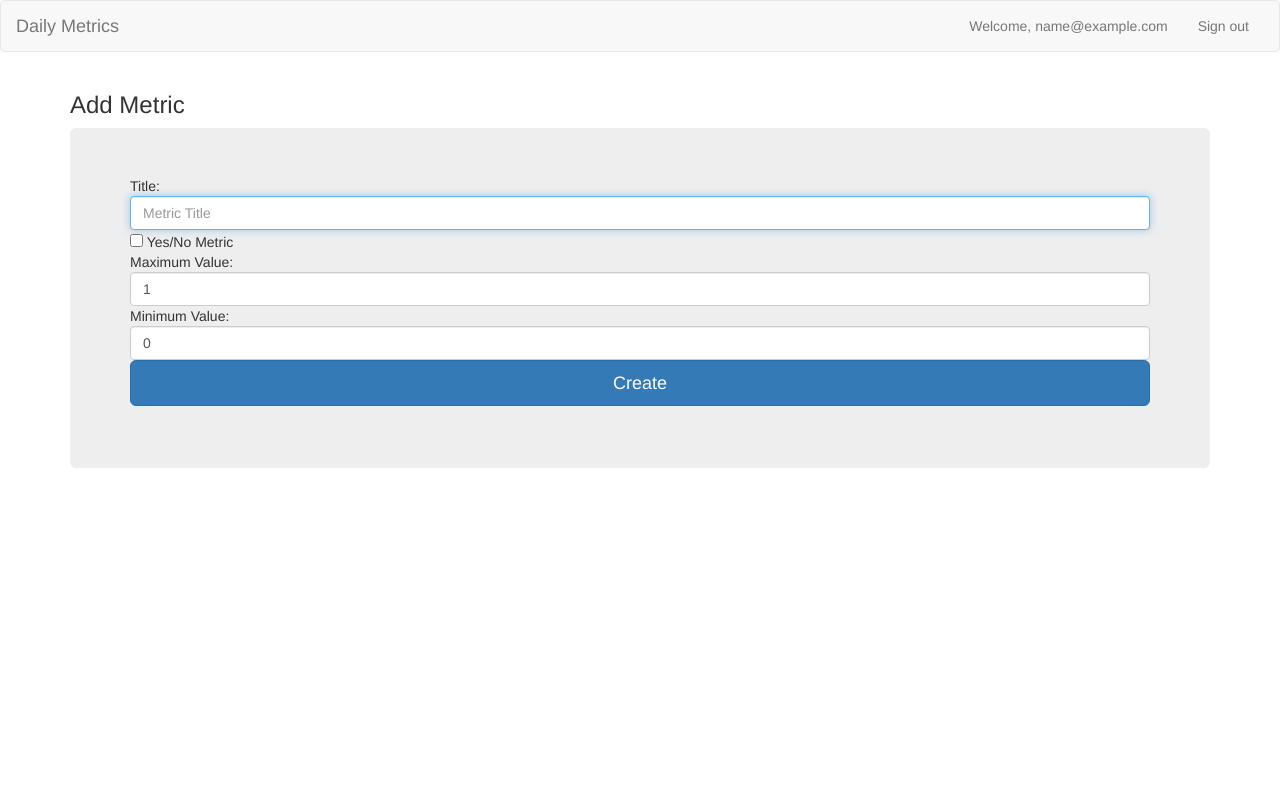
After one commit to tomscott1/daily-metrics-flask, a Flask app: page /add_metric in a window 1280 px wide. The commit adds this page. Run offline with Flask 2, Linux system fonts and the light colour scheme; the visitor is signed in with stand-in values (Sample User, id 1); some libraries are stand-ins or nearby versions.

Commit message:
create metric and display list of current metrics for user

```diff
--- a/app/__init__.py
+++ b/app/__init__.py
@@ -1,7 +1,7 @@
 from flask import Flask
 from flask_sqlalchemy import SQLAlchemy
-from flask.ext.login import LoginManager
-from flask.ext.bcrypt import Bcrypt
+from flask_login import LoginManager
+from flask_bcrypt import Bcrypt
 
 app = Flask(__name__)
 app.config.from_object('config')
--- a/app/forms.py
+++ b/app/forms.py
@@ -1,5 +1,5 @@
 from flask_wtf import Form
-from wtforms import StringField, BooleanField, PasswordField
+from wtforms import StringField, BooleanField, PasswordField, IntegerField
 from wtforms.validators import DataRequired, Email
 
 
@@ -12,3 +12,10 @@ class LoginForm(Form):
 class RegisterForm(Form):
     email = StringField('email', validators=[DataRequired(), Email()])
     password = PasswordField('password', validators=[DataRequired()])
+
+class NewMetricForm(Form):
+    name = StringField('name', validators=[DataRequired()])
+    is_bool = BooleanField('Yes/No', default=False)
+    max_val = IntegerField('max_val', default=1)
+    min_val = IntegerField('min_val', default=0)
+    increment = IntegerField('increment', default=1)
--- a/app/static/css/style.css
+++ b/app/static/css/style.css
@@ -1,57 +1,3 @@
 .error {
   color: red;
 }
-
-.nav-collapse .collapse
-  li {
-    list-style-type: none;
-  }
-
-li {
-  list-style-type: none;
-}
-
-body {
-  padding-top: 40px;
-  padding-bottom: 40px;
-}
-
-.form-signin {
-  max-width: 330px;
-  padding: 15px;
-  margin: 0 auto;
-}
-.form-signin .form-signin-heading,
-.form-signin .checkbox {
-  margin-bottom: 10px;
-}
-.form-signin .checkbox {
-  font-weight: normal;
-}
-.form-signin .form-control {
-  position: relative;
-  height: auto;
-  -webkit-box-sizing: border-box;
-     -moz-box-sizing: border-box;
-          box-sizing: border-box;
-  padding: 10px;
-  font-size: 16px;
-}
-.form-signin .form-control:focus {
-  z-index: 2;
-}
-.form-signin input[type="email"] {
-  margin-bottom: -1px;
-  border-bottom-right-radius: 0;
-  border-bottom-left-radius: 0;
-}
-.form-signin input[type="password"] {
-  margin-bottom: 10px;
-  border-top-left-radius: 0;
-  border-top-right-radius: 0;
-}
-
-.jumbotron{
-  padding-left: 100px;
-  padding-right: 100px;
-}
--- /dev/null
+++ b/app/templates/add_metric.html
@@ -0,0 +1,30 @@
+<!-- extend from header -->
+{% extends 'header.html' %}
+{% block content %}
+  <div class='container'>
+    <h3>Add Metric</h3>
+    <div class='jumbotron' background-position='center' padding-right='100px' padding-left=100px>
+      <form class='form-signin' action='' method='post' name='login'>
+        {{ form.hidden_tag() }}
+        {{ form.csrf_token }}
+        Title: {{ form.name(class_='form-control', placeholder='Metric Title', autofocus=True) }}
+        {% for error in form.name.errors %}
+          <span style="color: red;">[{{ error }}]</span>
+        {% endfor %}
+        {{ form.is_bool }} Yes/No Metric
+        <br>
+        <label for="name" class="sr-only">Max Value:</label>
+        Maximum Value: {{ form.max_val(class_='form-control', placeholder='10') }}
+        {% for error in form.max_val.errors %}
+          <span style="color: red;">[{{ error }}]</span>
+        {% endfor %}
+        <label for="name" class="sr-only">Min Value:</label>
+        Minimum Value: {{ form.min_val(class_='form-control', placeholder='1') }}
+        {% for error in form.min_val.errors %}
+          <span style="color: red;">[{{ error }}]</span>
+        {% endfor %}
+        <input type='submit' class='btn btn-lg btn-primary btn-block' value='Create'>
+      </form>
+    </div>
+  </div>
+{% endblock %}
--- a/app/templates/header.html
+++ b/app/templates/header.html
@@ -11,7 +11,7 @@
   </head>
   <body>
     <nav class='navbar navbar-default'>
-      <div class='container'>
+      <div class='container-fluid'>
         <div class='navbar-header'>
           <a href='/' class='navbar-brand'>Daily Metrics</a>
         </div>
@@ -37,7 +37,9 @@
       {% if messages %}
         <ul>
           {% for message in messages %}
-          <li>{{ message }}</li>
+          <div class='alert alert-info' role='alert'>
+            <li>{{ message }}</li>
+          </div>
           {% endfor %}
         </ul>
       {% endif %}
--- a/app/templates/index.html
+++ b/app/templates/index.html
@@ -1,6 +1,6 @@
 {% extends 'header.html' %}
 {% block content %}
-  <div class='container'>
+  <div class='container-fluid' width='80%'>
     <div class='jumbotron'>
       <p><h3>Daily metrics</h3></p>
       <p>Sign up to record your metrics or login to view your existing metrics</p>
--- a/app/templates/login.html
+++ b/app/templates/login.html
@@ -1,8 +1,8 @@
 <!-- extend from header -->
 {% extends 'header.html' %}
 {% block content %}
-  <div class='container' width='500px'>
-    <h3>Sign in</h3>
+  <div class='container'>
+    <h3>Log in</h3>
     <div class='jumbotron' background-position='center' padding-right='100px' padding-left=100px>
       <form class='form-signin' action='' method='post' name='login'>
         {{ form.hidden_tag() }}
@@ -21,7 +21,7 @@
         <label for="inputPassword" class="sr-only">Password</label>
         <input type="password" name="inputPassword" id="inputPassword" class="form-control" placeholder="Password" required>
         <button id="btnSignIn" class="btn btn-lg btn-primary btn-block" type="submit" value='Sign In'>Sign in</button> -->
-        <input type='submit' class='btn btn-lg btn-primary btn-block' value='Sign In'>
+        <input type='submit' class='btn btn-lg btn-primary btn-block' value='Log in'>
       </form>
     </div>
   </div>
--- a/app/templates/register.html
+++ b/app/templates/register.html
@@ -1,10 +1,10 @@
 <!-- extend from header -->
 {% extends 'header.html' %}
 {% block content %}
-  <div class='container' width='500px'>
+  <div class='container'>
     <h3>Register User</h3>
     <div class='jumbotron' background-position='center' padding-right='100px' padding-left=100px>
-      <form class='form-signin' action='' method='post' name='login'>
+      <form class='form-signin' action='' method='post' name='register'>
         {{ form.hidden_tag() }}
         {{ form.csrf_token }}
         {{ form.email(class_='form-control', placeholder='Email address', autofocus=True) }}
@@ -15,7 +15,7 @@
         {% for error in form.password.errors %}
           <span style="color: red;">[{{ error }}]</span>
         {% endfor %}
-        <input type='submit' class='btn btn-lg btn-primary btn-block' value='Sign In'>
+        <input type='submit' class='btn btn-lg btn-primary btn-block' value='Register'>
       </form>
     </div>
   </div>
--- a/app/views.py
+++ b/app/views.py
@@ -2,7 +2,7 @@ from flask import render_template, flash, redirect, session, url_for
 from flask import request, g
 from flask_login import login_user, logout_user, current_user, login_required
 from app import app, login_manager, db, bcrypt
-from .forms import LoginForm, RegisterForm
+from .forms import LoginForm, RegisterForm, NewMetricForm
 from .models import User, Metric, Record
 
 
@@ -20,25 +20,16 @@ def before_request():
 @app.route('/index')
 # @login_required
 def index():
-    user = g.user
-    metrics = [
-        {
-            'name': 'Skipping',
-            'text': 'daily skipping record'
-        },
-        {
-            'name': 'Chinese',
-            'text': 'daily chinese practise'
-        }
-    ]
-    return render_template('index.html', title='Home', user=user,
+    if g.user is not None and g.user.is_authenticated:
+        return redirect(url_for('home'))
+    return render_template('index.html', title='Home', user=g.user,
                            metrics=metrics, logged_in=g.user.is_authenticated)
 
 
 @app.route('/login', methods=['GET', 'POST'])
 def login():
     if g.user is not None and g.user.is_authenticated:
-        return redirect(url_for('index'))
+        return redirect(url_for('home'))
     form = LoginForm()
     if form.validate_on_submit():
         session['remember_me'] = form.remember_me.data
@@ -52,10 +43,10 @@ def login():
                     session.pop('remember_me', None)
                 login_user(user, remember=remember_me)
                 flash('Logged in successfully.')
-                return redirect(request.args.get('next') or url_for('index'))
+                return redirect(request.args.get('next') or url_for('home'))
             flash('Email or Password incorrect - try again')
             return redirect(url_for('login'))
-    return render_template('login.html', title='Sign in', form=form)
+    return render_template('login.html', title='Log in', form=form)
 
 
 @app.route('/register', methods=['GET', 'POST'])
@@ -65,14 +56,41 @@ def register():
         if not db.session.query(db.exists().where(
                 User.email == form.email.data)).scalar():
             new_user = User(email=form.email.data,
-                                   password=form.password.data)
+                            password=form.password.data)
             db.session.add(new_user)
             db.session.commit()
-            flash('user registered')
+            flash('User successfully registered')
             return redirect(request.args.get('next') or url_for('index'))
         flash('Email already exists - please choose another email')
         return redirect(url_for('register'))
     return render_template('register.html', title='Register', form=form)
+
+
+@app.route('/home', methods=['GET', 'POST'])
+@login_required
+def home():
+    # get metrics for user
+    metrics = db.session.query(Metric).filter_by(user_id = g.user.id)
+    return render_template('home.html', title='Home', user=g.user,
+                           logged_in=True, metrics=metrics)
+
+
+@app.route('/add_metric', methods=['GET', 'POST'])
+@login_required
+def add_metric():
+    form = NewMetricForm()
+    if form.validate_on_submit():
+        new_metric = Metric(user_id=g.user.id, name=form.name.data,
+                            is_bool=form.is_bool.data,
+                            max_val=form.max_val.data,
+                            min_val=form.min_val.data, increment=1)
+        db.session.add(new_metric)
+        db.session.commit()
+        flash('New Metric Added')
+        return redirect(request.args.get('next') or url_for('home'))
+    return render_template('add_metric.html', title='Add Metric',
+                           logged_in=True, user=g.user, form=form)
+
 
 @app.route('/logout', methods=['GET'])
 @login_required
--- a/config.py
+++ b/config.py
@@ -3,5 +3,6 @@ basedir = os.path.abspath(os.path.dirname(__file__))
 
 SQLALCHEMY_DATABASE_URI = 'sqlite:///' + os.path.join(basedir, 'app.db')
 SQLALCHEMY_MIGRATE_REPO = os.path.join(basedir, 'db_repository')
+SQLALCHEMY_TRACK_MODIFICATIONS = False
 WTF_CSRF_ENABLED = True
 SECRET_KEY = '6kd3PG6azvuBE4LY'
```
Also changed, not shown: app/models.py (+10 -3 lines), app/templates/home.html (added, +21 -0 lines).
